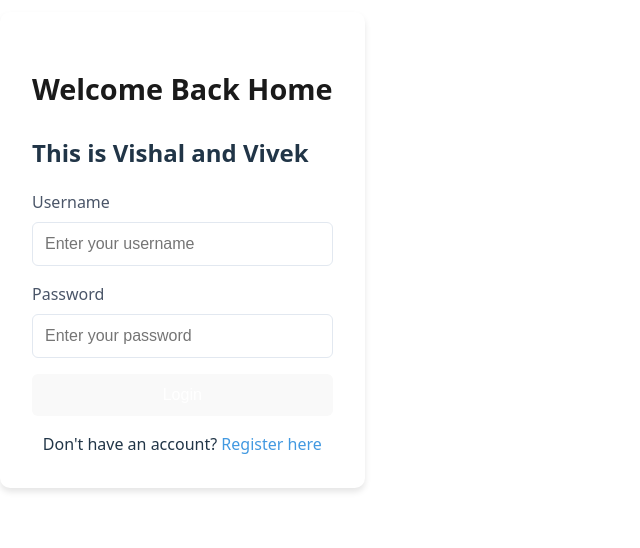
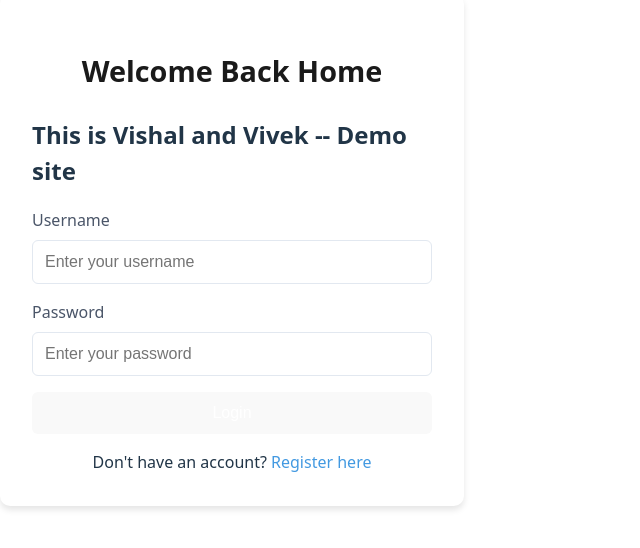
Before and after one commit to Vivek-Ramdurg/Test_deploy, a React (Vite) app in the folder frontend/: page /login in a window 1280 px wide. Shown: the part 150-698 px from the top of the page, without its empty margins (0-640 px from the left). Built offline with nearby package versions, Linux system fonts and the light colour scheme.

Commit message:
demo testing

```diff
--- a/frontend/src/components/Login.jsx
+++ b/frontend/src/components/Login.jsx
@@ -26,7 +26,7 @@ function Login() {
   return (
     <div className="login-container">
       <h2 className="form-title">Welcome Back Home </h2>
-      <h2>This is Vishal and Vivek</h2>
+      <h2>This is Vishal and Vivek -- Demo site</h2>
       <form onSubmit={handleSubmit}>
         <div className="form-group">
           <label htmlFor="username">Username</label>
```
